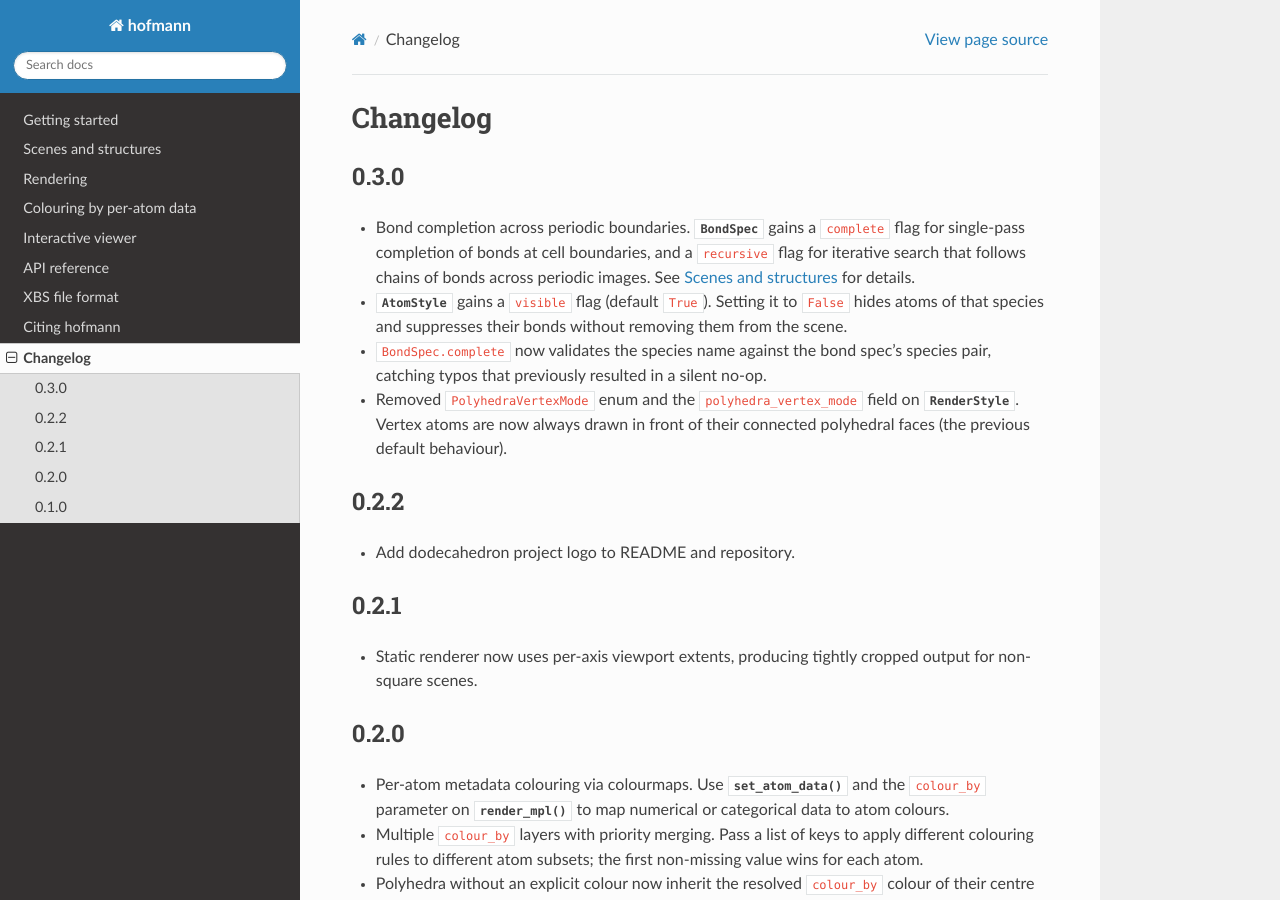
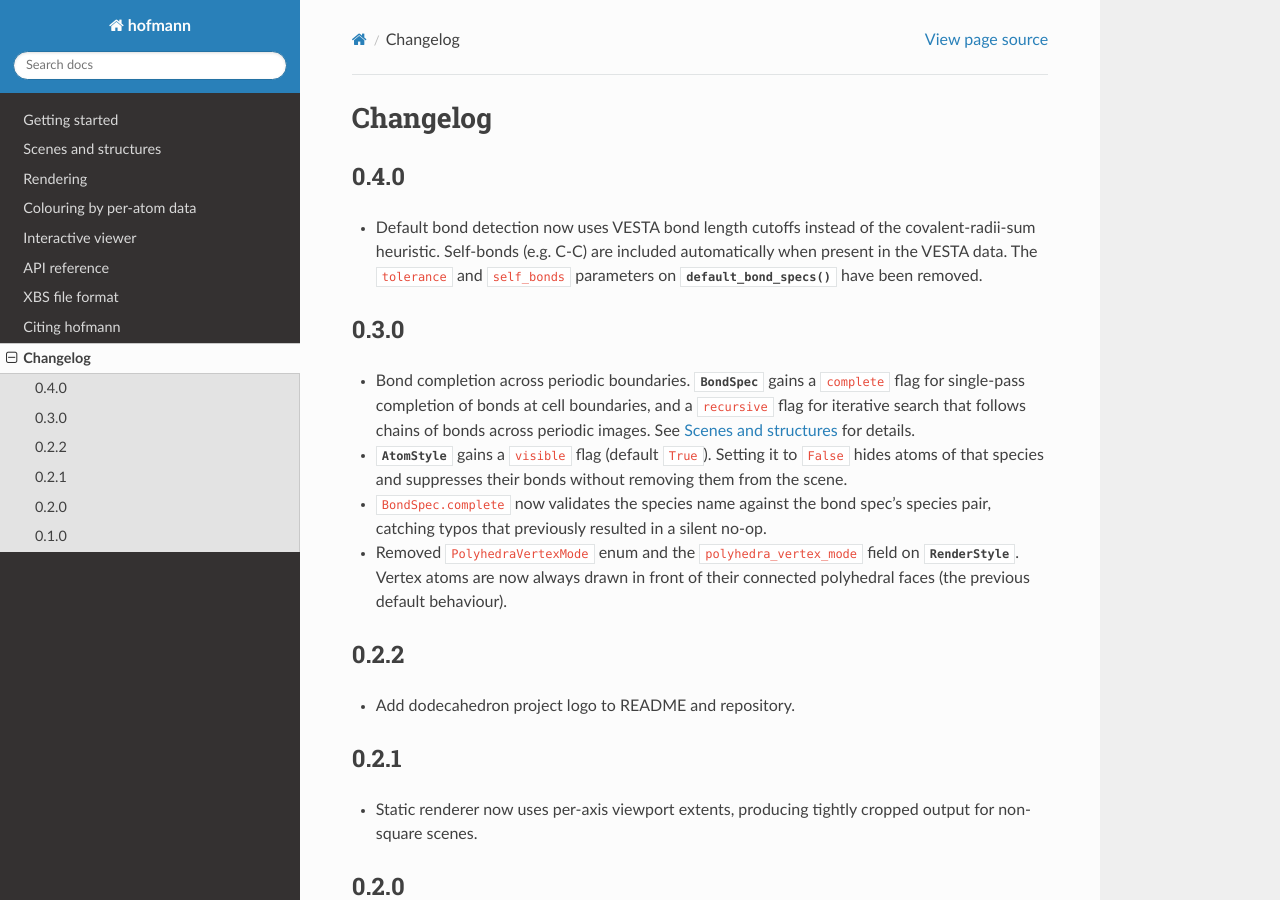
Before and after one commit to bjmorgan/hofmann, a Sphinx documentation site: the page built from docs/changelog.rst, in a window 1280 px wide and 900 px high. Built offline with Sphinx 7.4.7 and the Read the Docs theme 3.1.0, drawn with Linux system fonts in a browser that asks for light colours.

Commit message:
Bump version to 0.4.0 and add changelog entry

```diff
--- a/docs/changelog.rst
+++ b/docs/changelog.rst
@@ -1,5 +1,14 @@
 Changelog
 =========
+
+0.4.0
+-----
+
+- Default bond detection now uses VESTA bond length cutoffs instead
+  of the covalent-radii-sum heuristic.  Self-bonds (e.g. C-C) are
+  included automatically when present in the VESTA data.  The
+  ``tolerance`` and ``self_bonds`` parameters on
+  :func:`~hofmann.default_bond_specs` have been removed.
 
 0.3.0
 -----
--- a/pyproject.toml
+++ b/pyproject.toml
@@ -4,7 +4,7 @@ build-backend = "setuptools.build_meta"
 
 [project]
 name = "hofmann"
-version = "0.3.0"
+version = "0.4.0"
 description = "A modern Python reimagining of the XBS ball-and-stick crystal structure viewer"
 readme = "README.md"
 requires-python = ">=3.11"
```
